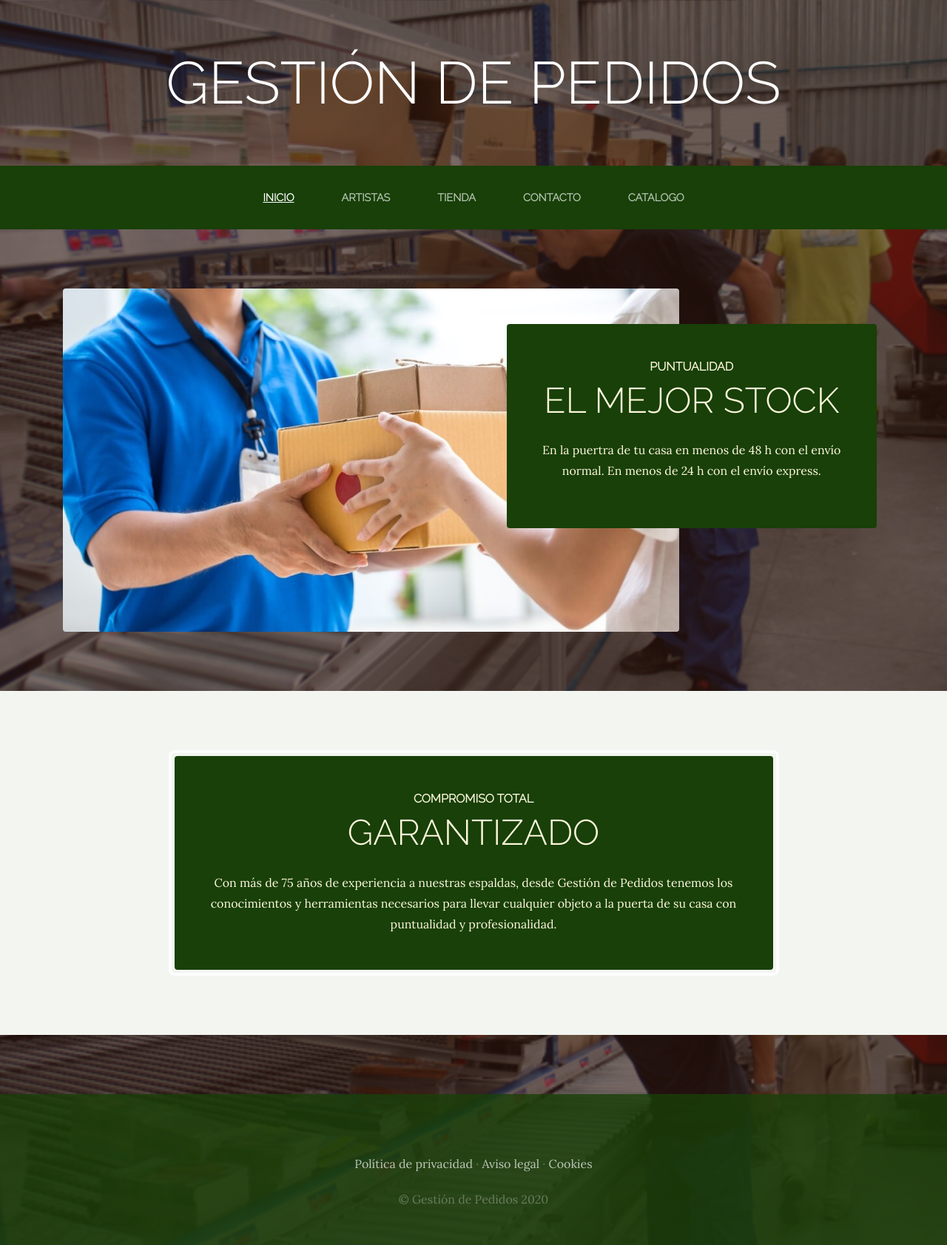
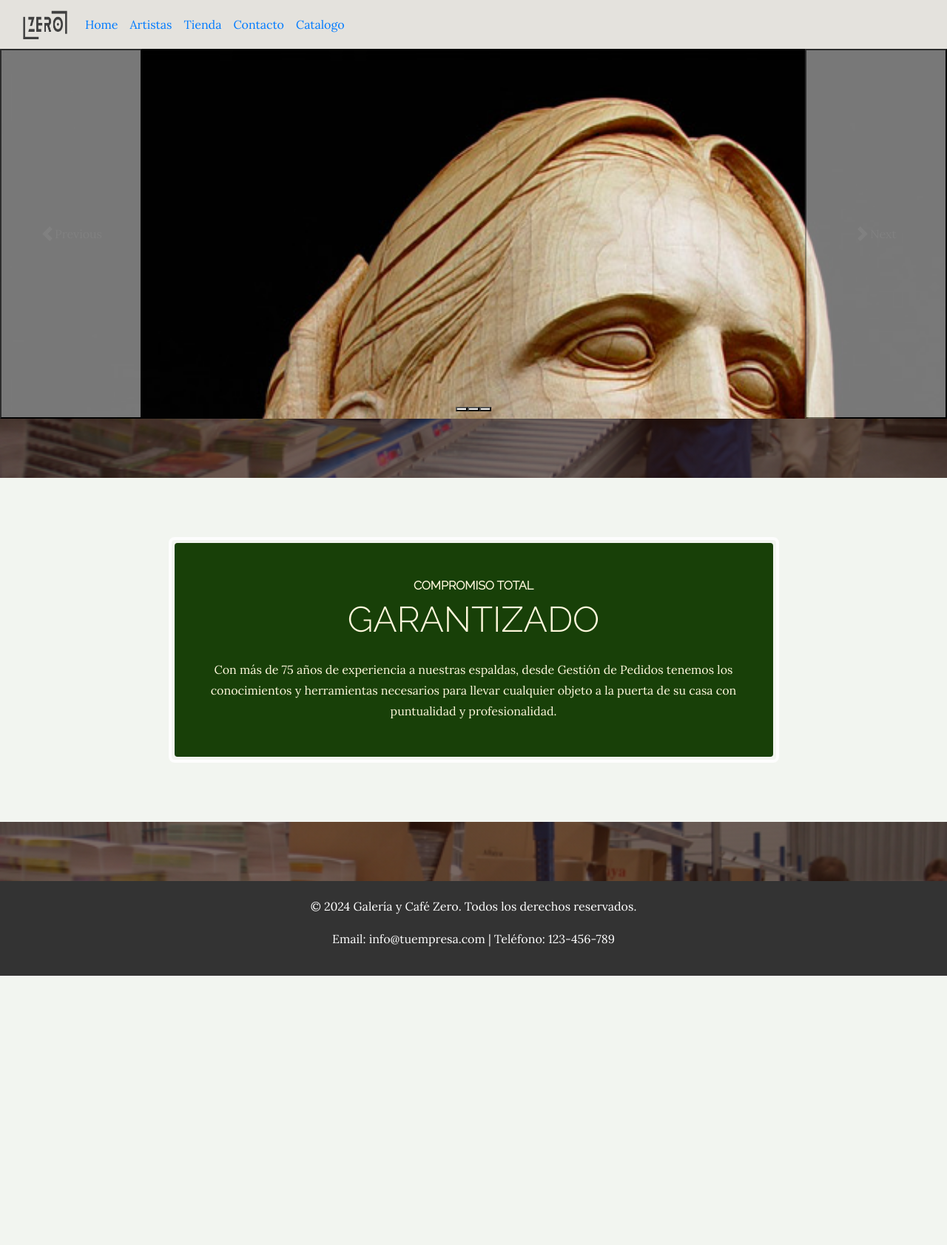
Before and after one commit to Loree1512/DjangoWebZero, a Django app: page / in a window 1280 px wide. Shown: the whole page at 74% size. After the commit the page ends 1319 px from the top, so only its background shows below. Run offline with Django 3.2, Linux system fonts and the light colour scheme; some libraries are stand-ins or nearby versions.

Commit message:
cambio de navbar, intento implementacion carrusel

```diff
--- a/webzeroapp/templates/webzeroapp/base.html
+++ b/webzeroapp/templates/webzeroapp/base.html
@@ -18,38 +18,31 @@
 </head>
 
 <body>
-
-    <h1 class="site-heading text-center text-white d-none d-lg-block">
-
-        <span class="site-heading-lower">Gestión de Pedidos</span>
-      </h1>
-
-
  <!-- Navbar -->
- <nav class="navbar navbar-expand-lg navbar-dark py-lg-4" id="mainNav">
-    <div class="container">
-      <a class="navbar-brand text-uppercase text-expanded font-weight-bold d-lg-none" href="{% url 'Home' %}">Gestión de Pedidos</a>
-      <button class="navbar-toggler" type="button" data-toggle="collapse" data-target="#navbarResponsive" aria-controls="navbarResponsive" aria-expanded="false" aria-label="Toggle navigation">
+ <nav class="navbar navbar-expand-lg bg-body-tertiary"style="background-color: #e4e2dd;">
+  <div class="container-fluid">
+    <a class="navbar-brand" href="#"><img src="{% static 'webzeroapp/img/zero.png' %}" alt="Logo" width="60" height="40" class="d-inline-block align-text-top">
+    </a>
+    <button class="navbar-toggler" type="button" data-bs-toggle="collapse" data-bs-target="#navbarNav" aria-controls="navbarNav" aria-expanded="false" aria-label="Toggle navigation">
       <span class="navbar-toggler-icon"></span>
     </button>
-      <div class="collapse navbar-collapse" id="navbarResponsive">
-        <ul class="navbar-nav mx-auto">
-          <li class="nav-item active px-lg-4">
-            <a class="nav-link text-uppercase text-expanded" href="{% url 'Home' %}">Inicio</a>
+    <div class="collapse navbar-collapse" id="navbarNav">
+      <ul class="navbar-nav">
+        <li class="nav-item">
+          <a class="nav-link" href="{% url 'Home' %}">Home</a>
         </li>
-          <li class="nav-item px-lg-4">
-            <a class="nav-link text-uppercase text-expanded" href="{% url 'Artistas' %}">Artistas</a>
+        <li class="nav-item">
+          <a class="nav-link" href="{% url 'Artistas' %}">Artistas</a>
         </li>
-          <li class="nav-item px-lg-4">
-            <a class="nav-link text-uppercase text-expanded" href="{% url 'Tienda' %}">Tienda</a>
+        <li class="nav-item">
+          <a class="nav-link" href="{% url 'Tienda' %}">Tienda</a>
         </li>
-          <li class="nav-item px-lg-4">
-            <a class="nav-link text-uppercase text-expanded" href="{% url 'Contacto' %}">Contacto</a>
+        <li class="nav-item">
+          <a class="nav-link" href="{% url 'Contacto' %}">Contacto</a>
         </li>
-          <li class="nav-item px-lg-4">
-            <a class="nav-link text-uppercase text-expanded" href="{% url 'Catalogo' %}">Catalogo</a>
+        <li class="nav-item">
+          <a class="nav-link" href="{% url 'Catalogo' %}">Catalogo</a>
         </li>
-
       </ul>
     </div>
   </div>
@@ -62,36 +55,11 @@
    {% endblock %}
 
     <!-- Footer -->
-    <footer class="footer text-faded text-center py-5">
-      <div class="container">
-        <p class="m-0">
-	        <a href="#" class="link">
-	          <span class="fa-stack fa-lg">
-	            <i class="fa fa-circle fa-stack-2x"></i>
-	            <i class="fa fa-twitter fa-stack-1x fa-inverse"></i>
-	          </span>
-	        </a>
-	        <a href="#" class="link">
-	          <span class="fa-stack fa-lg">
-	            <i class="fa fa-circle fa-stack-2x"></i>
-	            <i class="fa fa-facebook fa-stack-1x fa-inverse"></i>
-	          </span>
-	        </a>
-	        <a href="#" class="link">
-	          <span class="fa-stack fa-lg">
-	            <i class="fa fa-circle fa-stack-2x"></i>
-	            <i class="fa fa-instagram fa-stack-1x fa-inverse"></i>
-	          </span>
-	        </a>
-	    </p>
-        <p class="m-0 mbt">
-        	<a href="sample.html" class="link">Política de privacidad</a> ·
-        	<a href="sample.html" class="link">Aviso legal</a> ·
-        	<a href="sample.html" class="link">Cookies</a>
-		</p>
-        <p class="m-0 mbt1">&copy; Gestión de Pedidos 2020</p>
-      </div>
+    <footer style="background-color: #333; color: white; text-align: center; padding: 20px;">
+      <p>© 2024 Galería y Café Zero. Todos los derechos reservados.</p>
+      <p>Email: info@tuempresa.com | Teléfono: 123-456-789</p>
   </footer>
+
 
     <!-- Bootstrap -->
     <script src="{% static 'webzeroapp/vendor/jquery/jquery.min.js' %}"></script>
--- a/webzeroapp/templates/webzeroapp/home.html
+++ b/webzeroapp/templates/webzeroapp/home.html
@@ -4,23 +4,33 @@
 
 {% block content %}
 
-   <!-- Heading -->
-   <section class="page-section clearfix">
-    <div class="container">
-      <div class="intro">
-        <img class="intro-img img-fluid mb-3 mb-lg-0 rounded" src="{% static 'webzeroapp/img/principal.jpg' %}" alt="">
-        <div class="intro-text left-0 text-center bg-faded p-5 rounded">
-          <h2 class="section-heading mb-4" >
-            <span class="section-heading-upper">Puntualidad</span>
-            <span class="section-heading-lower">El mejor stock</span>
-          </h2>
-          <p class="mb-3">En la puertra de tu casa en menos de 48 h con el envío normal. En menos de 24 h con el envío express.
-          </p>
-
-        </div>
+   <!-- carrusel -->
+   <div id="carouselExampleIndicators" class="carousel slide">
+    <div class="carousel-indicators">
+      <button type="button" data-bs-target="#carouselExampleIndicators" data-bs-slide-to="0" class="active" aria-current="true" aria-label="Slide 1"></button>
+      <button type="button" data-bs-target="#carouselExampleIndicators" data-bs-slide-to="1" aria-label="Slide 2"></button>
+      <button type="button" data-bs-target="#carouselExampleIndicators" data-bs-slide-to="2" aria-label="Slide 3"></button>
+    </div>
+    <div class="carousel-inner">
+      <div class="carousel-item active" style="max-height: 500px;">
+        <img src="{% static 'webzeroapp/img/escultura-madera2.jpg' %}" class="d-block w-100" alt="Escultura Madera">
+      </div>
+      <div class="carousel-item" style="max-height: 500px;">
+        <img src="{% static 'webzeroapp/img/esculturas_de_jose_perotti_rene_roman_y_maria_fuentealba.jpg' %}" class="d-block w-100" alt="Esculturas Jose">
+      </div>
+      <div class="carousel-item" style="max-height: 500px;">
+        <img src="{% static 'webzeroapp/img/pintura2-e1536849433346.jpg'  %}" class="d-block w-100" alt="Pintura">
       </div>
     </div>
-  </section>
+    <button class="carousel-control-prev" type="button" data-bs-target="#carouselExampleIndicators" data-bs-slide="prev">
+      <span class="carousel-control-prev-icon" aria-hidden="true"></span>
+      <span class="visually-hidden">Previous</span>
+    </button>
+    <button class="carousel-control-next" type="button" data-bs-target="#carouselExampleIndicators" data-bs-slide="next">
+      <span class="carousel-control-next-icon" aria-hidden="true"></span>
+      <span class="visually-hidden">Next</span>
+    </button>
+  </div>
 
 
 
```
Also changed, not shown: webzeroapp/static/webzeroapp/img/escultura-madera2.jpg (added), webzeroapp/static/webzeroapp/img/esculturas_de_jose_perotti_rene_roman_y_maria_fuentealba.jpg (added), webzeroapp/static/webzeroapp/img/pintura2-e1536849433346.jpg (added), webzeroapp/static/webzeroapp/img/zero.png (added). Lines whose indentation alone changed are shown as unchanged.
